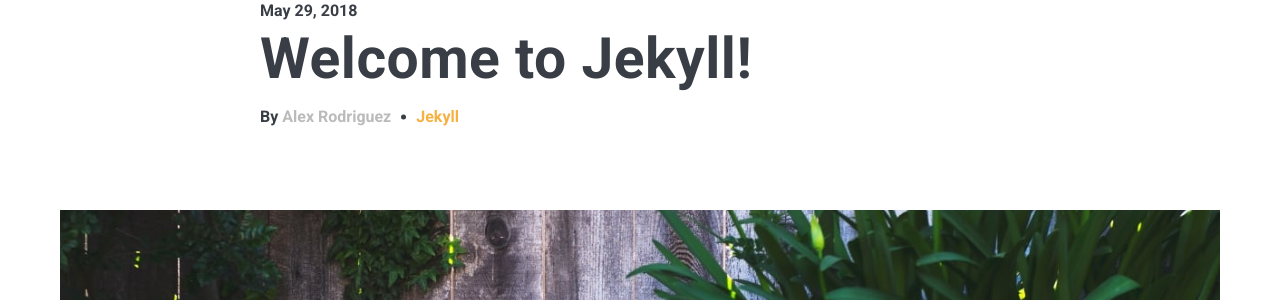
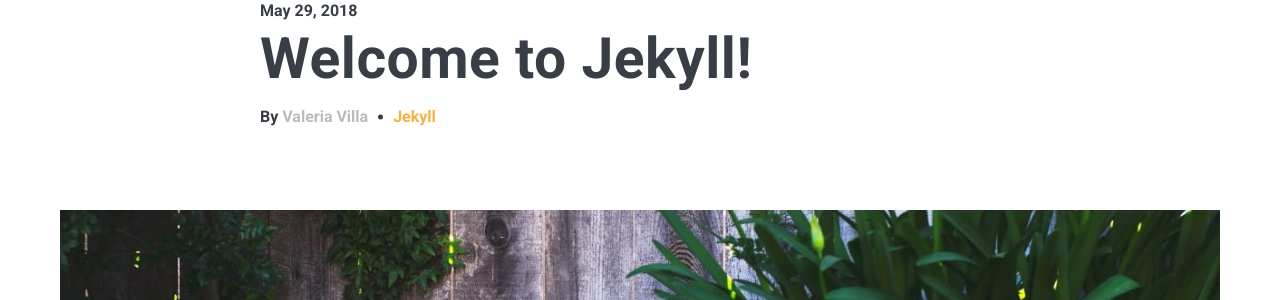
Before and after one commit to vvillaga/vvillaga.github.io, a Jekyll site: the page built from _posts/2018-05-29-welcome-to-jekyll.markdown, in a window 1280 px wide and 900 px high. Shown: the part 183-483 px from the top of the window. Built offline with Jekyll 4.4.1, drawn with Linux system fonts in a browser that asks for light colours; nearby versions of some CDN libraries; comment, search, counter and statistics services are not loaded.

Commit message:
initialcommit

```diff
--- a/_data/settings.yml
+++ b/_data/settings.yml
@@ -1,6 +1,6 @@
 #-------------------------------
 # General Site Settings
-title: Zolan
+title: Valeria
 logo: logo.svg # You can add own logo.
 description: Zolan is modern minimal theme for Jekyll
 
@@ -8,9 +8,9 @@ description: Zolan is modern minimal theme for Jekyll
 #-------------------------------
 # Author Settings
 author:
-  name: Alex Rodriguez
-  image: 01.jpg
-  say-hello: Hello, I’m <strong>Alex Rodriguez</strong>
+  name: Valeria Villa
+  image: IMG_0772.jpg
+  say-hello: Hello, I’m <strong>Valeria Villa</strong>
   bio: Designs, talks, and writes about <strong>web</strong>, <strong>ethics</strong>, <strong>privacy</strong>, and dev. I share design tutorials, free resources and inspiration. Loves <a href="#">music</a> & riding his bicycle.
 
 
```
Also changed, not shown: 1 other file.
